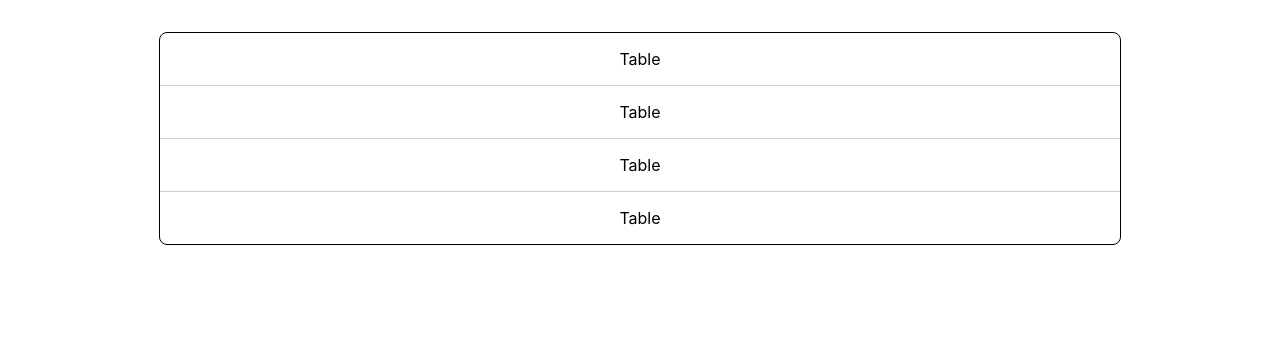
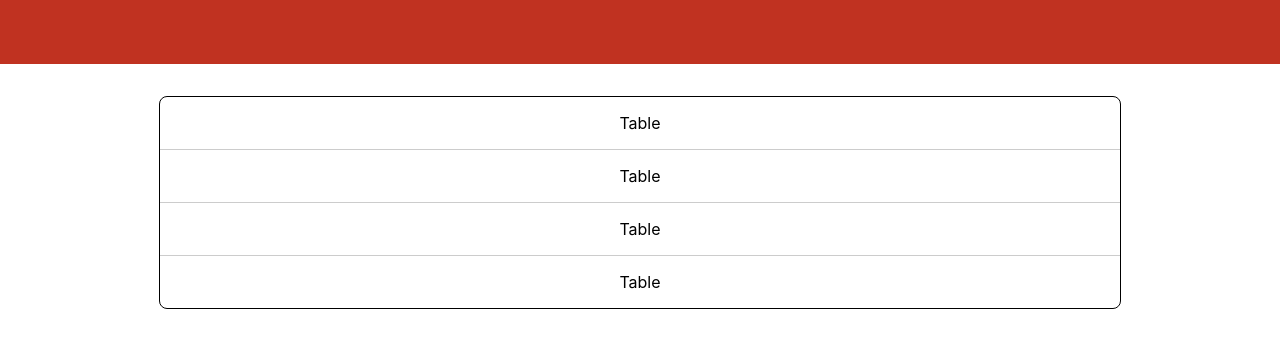
Before and after one commit to yonatanmk/react-components, a React (Create React App) app: page / in a window 1280 px wide. Shown: the top 348 px of the page. Built offline with nearby package versions, Linux system fonts and the light colour scheme.

Commit message:
navbar with back button

```diff
--- /dev/null
+++ b/src/components/NavBar/NavBar.scss
@@ -0,0 +1,27 @@
+@import "../../styles/variables/_palette";
+
+.NavBar {
+  background-color: #C03221;
+  height: 4rem;
+  padding: 0 1rem;
+
+  display: flex;
+  align-items: center;
+
+  &__Back {
+    background-color: transparent;
+    padding: 0;
+    bordeR: none;
+    color: white;
+
+    &:hover {
+      cursor: pointer;
+    }
+
+    svg {
+      width: 2rem;
+      height: 2rem;
+    }
+  }
+
+}
--- /dev/null
+++ b/src/components/NavBar/NavBar.tsx
@@ -0,0 +1,21 @@
+import "./NavBar.scss";
+import { useNavigate, useLocation } from 'react-router-dom';
+import { BsArrowLeftSquareFill  } from "react-icons/bs";
+
+export type INavBarProps = {
+};
+
+function NavBar({}: INavBarProps) {
+  const location = useLocation();
+  const navigate = useNavigate();
+	const goBack = () => {
+		navigate(-1);
+	}
+  return (
+    <div className="NavBar">
+      {location.pathname !== '/' && <button className="NavBar__Back" onClick={goBack}><BsArrowLeftSquareFill /></button>	}
+    </div>
+  )
+}
+
+export default NavBar;
--- /dev/null
+++ b/src/components/NavBar/index.ts
@@ -0,0 +1 @@
+export { default } from './NavBar'
--- a/src/components/Table/Table.tsx
+++ b/src/components/Table/Table.tsx
@@ -46,8 +46,6 @@ function Table<T extends object>({ className, rows, columns, defaultSortPredicat
   }, {
   } as Partial<ITableHeaderRow>) as ITableHeaderRow;
 
-  console.log(headerRow)
-
   return (
     <table className={classnames("table", className)}>
       <thead>
--- a/src/layouts/TableLayout/TableLayout.tsx
+++ b/src/layouts/TableLayout/TableLayout.tsx
@@ -32,8 +32,6 @@ function TableLayout() {
   }));
 
   const handleCountrySelectChange = (selected: { label: string, value: string }[]) => {
-    console.log('handleCountrySelectChange')
-    console.log(selected)
     setCountryFilters(selected.map(option => option.value))
   }
 
--- a/src/router/routes.tsx
+++ b/src/router/routes.tsx
@@ -1,9 +1,14 @@
-import { RouteObject } from "react-router-dom";
+import { RouteObject, Outlet } from "react-router-dom";
+import NavBar from '../components/NavBar'
 import App from '../layouts/App';
 import Error from '../layouts/Error';
 import TableLayout from '../layouts/TableLayout';
 
 const routes: RouteObject[] = [
+  {
+    path: "/",
+    element: <NavbarWrapper />,
+    children: [
       {
         path: "/",
         element: <App />,
@@ -14,7 +19,17 @@ const routes: RouteObject[] = [
         element: <TableLayout />,
         errorElement: <Error />,
       },
-
+    ]
+  },
 ];
 
+function NavbarWrapper(){
+  return (
+  <div>
+      <NavBar/>
+      <Outlet/>
+  </div>
+  )
+};
+
 export default routes;
```
Lines whose indentation alone changed are shown as unchanged.
